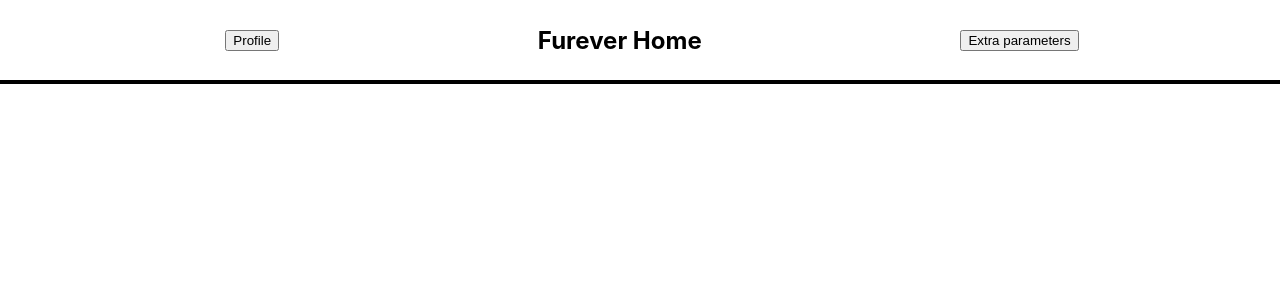
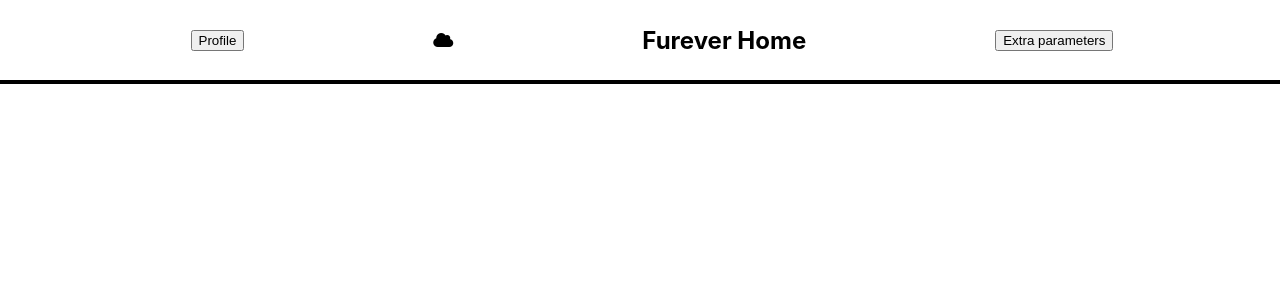
Before and after one commit to Neavy18/Finals, a React (Create React App) app in the folder frontend_app/: page / in a window 1280 px wide. Shown: the top 300 px of the page. Built offline with nearby package versions, Linux system fonts and the light colour scheme; no server answers.

Commit message:
Add icons

```diff
--- a/frontend_app/public/index.html
+++ b/frontend_app/public/index.html
@@ -1,6 +1,7 @@
 <!DOCTYPE html>
 <html lang="en">
   <head>
+    <script src="https://kit.fontawesome.com/00de030d18.js" crossorigin="anonymous"></script>
     <meta charset="utf-8" />
     <link rel="icon" href="%PUBLIC_URL%/favicon.ico" />
     <meta name="viewport" content="width=device-width, initial-scale=1" />
--- a/frontend_app/src/components/Header/index.jsx
+++ b/frontend_app/src/components/Header/index.jsx
@@ -5,6 +5,7 @@
   return (
     <div className='Header'>
       <button>Profile</button>
+      <i className='fas fa-cloud'></i>
       <h2>Furever Home</h2>
       <button>Extra parameters</button>
     </div>
```
